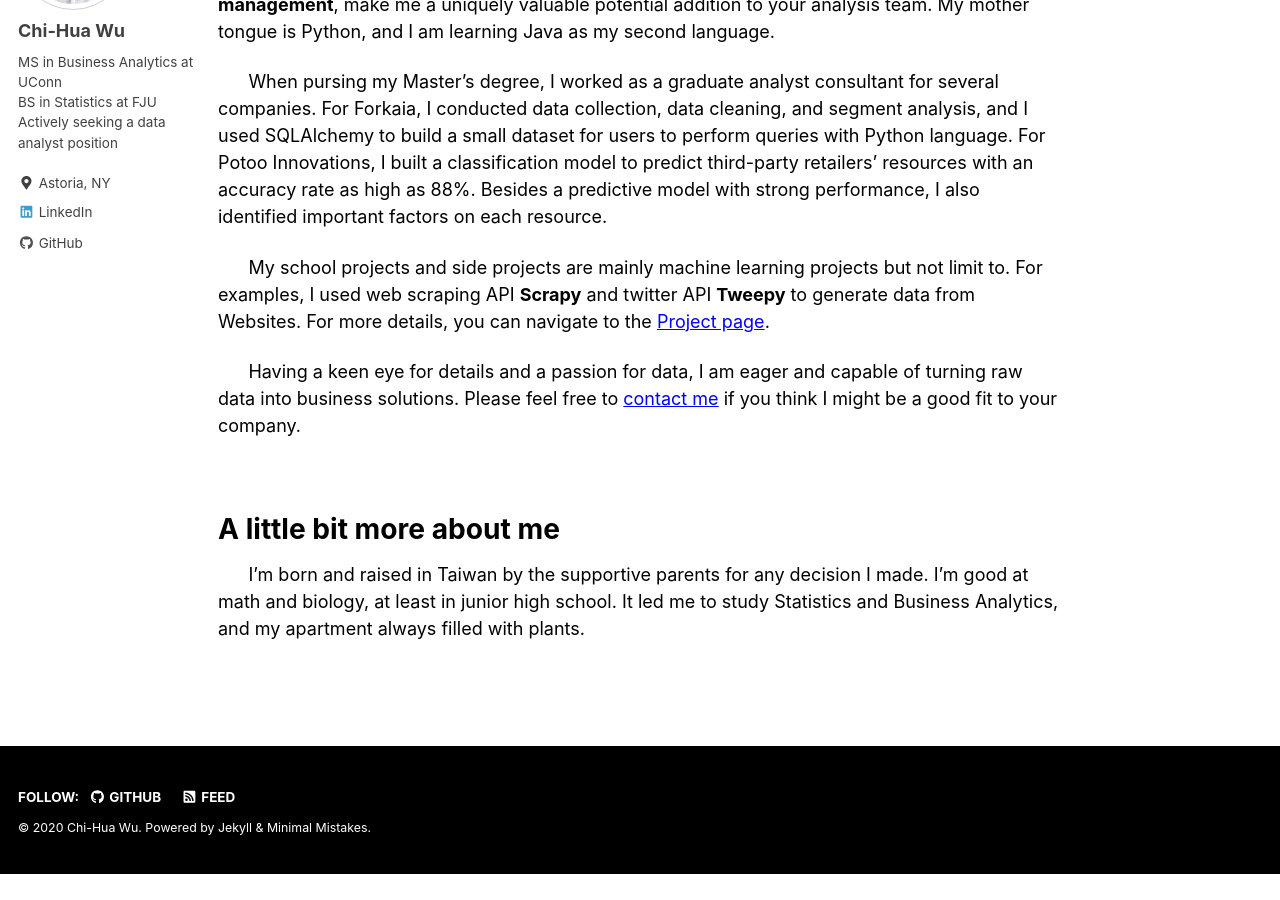
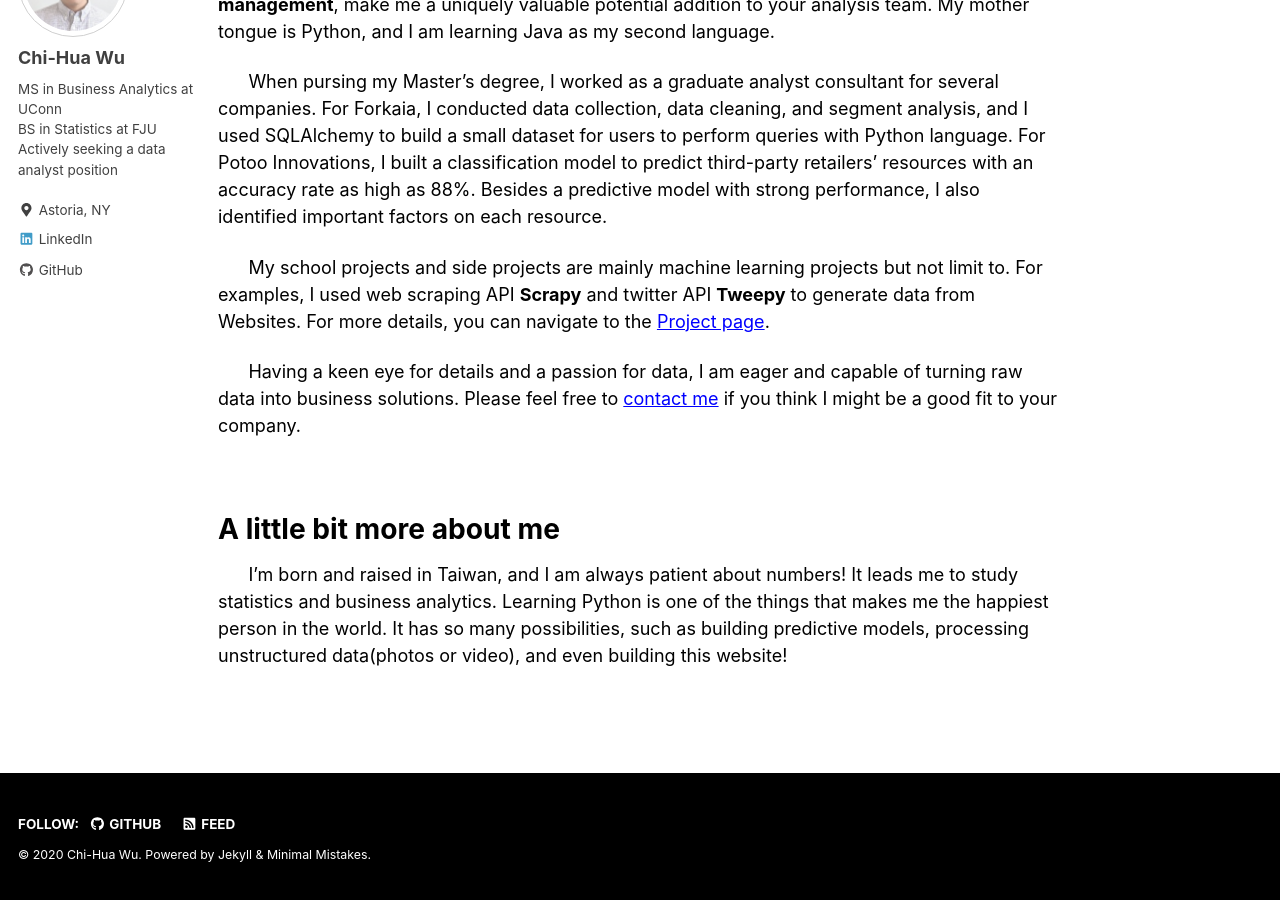
Before and after one commit to chw18019/chw18019.github.io, a Jekyll site: the page built from _pages/about.md, in a window 1280 px wide and 900 px high, scrolled down 403 px. Built offline with Jekyll 4.4.1, drawn with Linux system fonts in a browser that asks for light colours; nearby versions of some CDN libraries; before the commit the page ends 1276 px from its top, so only the background shows below that.

Commit message:
Update about.md

```diff
--- a/_pages/about.md
+++ b/_pages/about.md
@@ -16,4 +16,4 @@ header:
 
 <br>
 # A little bit more about me
-&nbsp;&nbsp;&nbsp;&nbsp;&nbsp;&nbsp;I'm born and raised in Taiwan by the supportive parents for any decision I made. I'm good at math and biology, at least in junior high school. It led me to study Statistics and Business Analytics, and my apartment always filled with plants.
+&nbsp;&nbsp;&nbsp;&nbsp;&nbsp;&nbsp;I'm born and raised in Taiwan, and I am always patient about numbers! It leads me to study statistics and business analytics. Learning Python is one of the things that makes me the happiest person in the world. It has so many possibilities, such as building predictive models, processing unstructured data(photos or video), and even building this website!
```
